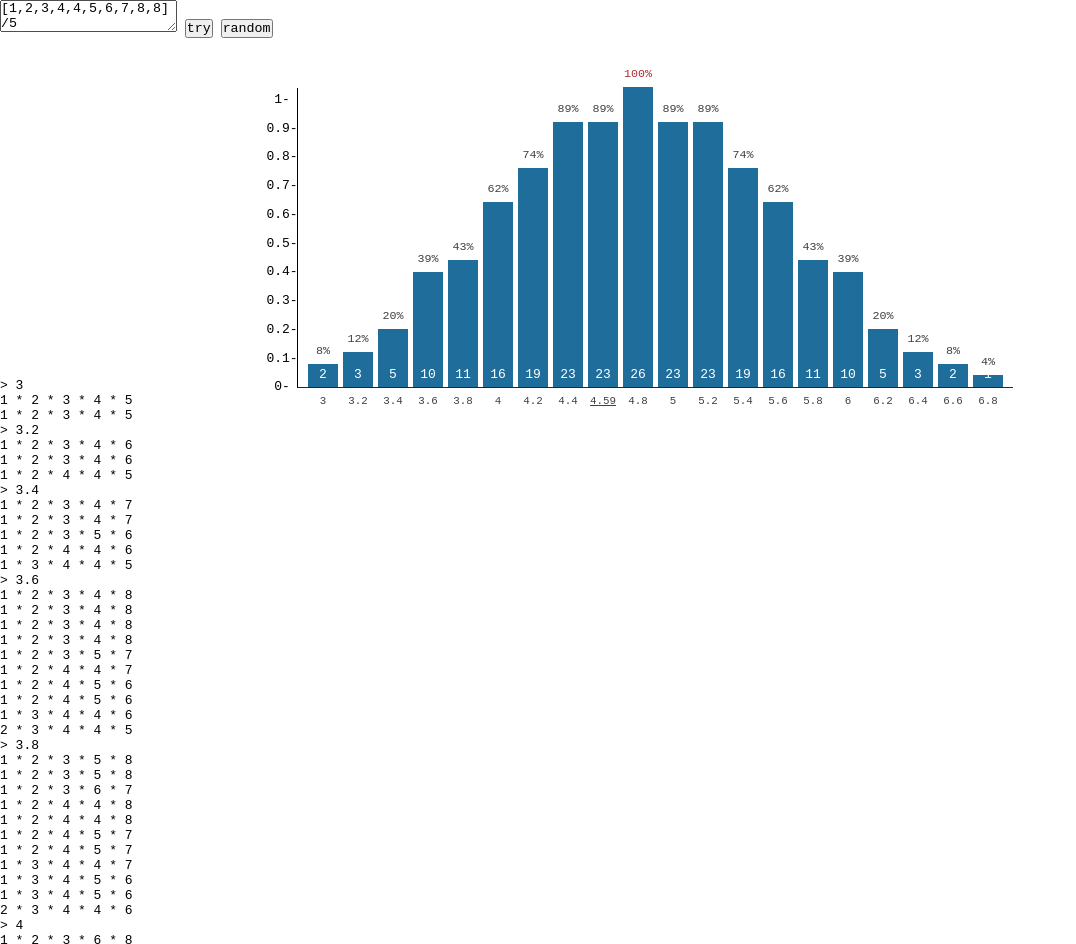
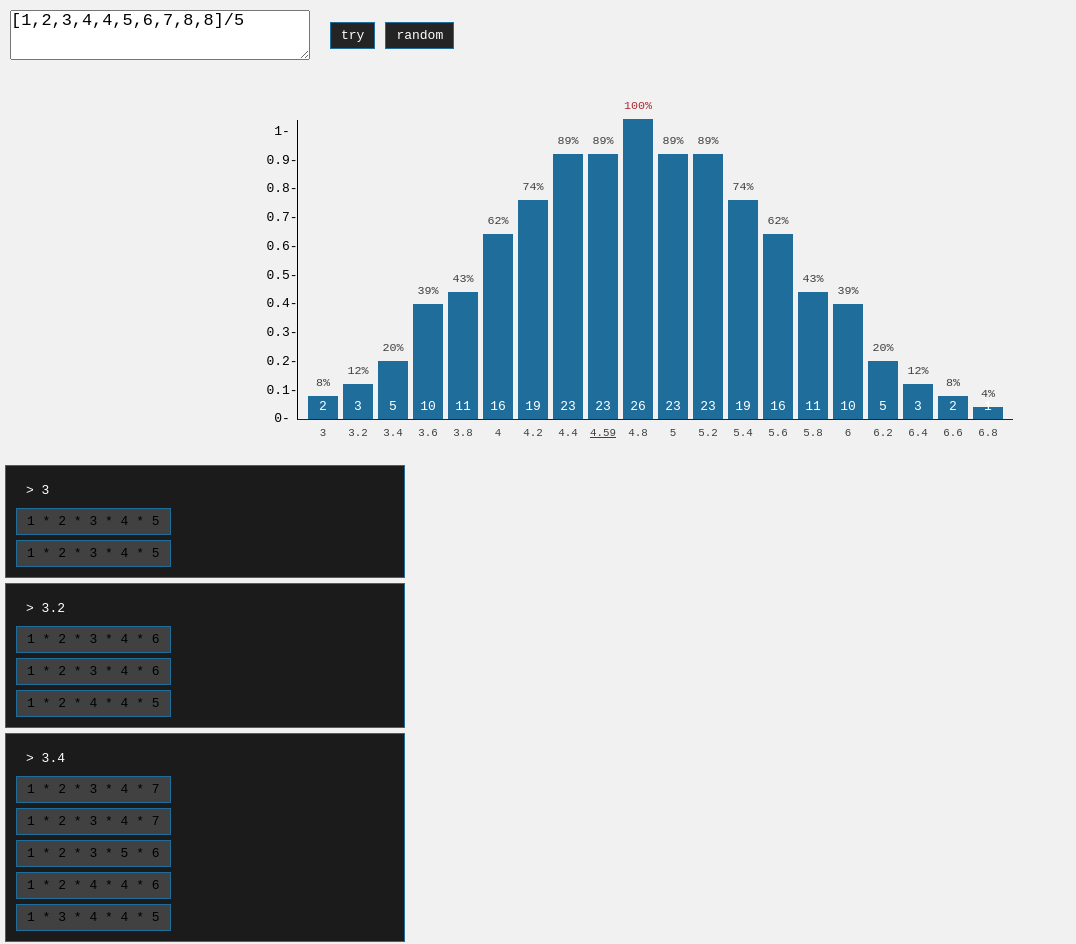
Before and after one commit to Cubical22/Point-Estimation, a plain HTML site: page index.html in a window 1280 px wide. Shown: the top 944 px of the page, without its empty margins (0-1076 px from the left). Drawn offline with Linux system fonts and the light colour scheme.

Commit message:
styled everything :>

```diff
--- a/app.js
+++ b/app.js
@@ -84,8 +84,7 @@ function handle_av_values(av, cursors) {
             is_done = true;
 
             const cursor_el = create_cursor_el(cursors);
-            value.el.appendChild(cursor_el);
-
+            value.el.querySelector(".cursor-holder").appendChild(cursor_el);
         }
     });
 
@@ -104,11 +103,14 @@ function handle_av_values(av, cursors) {
         }
 
         const cursor_el = create_cursor_el(cursors);
+        const cursors_holder_el = document.createElement("div");
+        cursors_holder_el.classList.add("cursor-holder");
 
         avs.push({av: av, count: 1, el: group_el});
 
+        cursors_holder_el.appendChild(cursor_el);
         group_el.appendChild(group_av_el);
-        group_el.appendChild(cursor_el);
+        group_el.appendChild(cursors_holder_el);
         data_groups_holder.appendChild(group_el);
     }
 }
--- a/index.html
+++ b/index.html
@@ -7,7 +7,7 @@
     <link rel="stylesheet" href="main.css">
 </head>
 <body>
-    <section>
+    <section class="input-section">
         <textarea type="text" placeholder="sample-data" class="sample-data" id="sample-data">[1,2,3,4,4,5,6,7,8,8]/5</textarea>
         <button class="sample-data-try">try</button>
         <button class="generate-random">random</button>
--- a/main.css
+++ b/main.css
@@ -1,8 +1,44 @@
+:root {
+    --main-blue: rgb(31 109 155);
+}
+
+body {
+    background: rgb(241, 241, 241);
+}
+
 * {
     margin: 0;
     padding: 0;
     font-family: monospace;
     box-sizing: border-box;
+
+    cursor: default;
+}
+
+.input-section {
+    display: flex;
+    align-items: center;
+    justify-content: flex-start;
+    gap: 10px;
+}
+
+button {
+    all: unset;
+    background-color: rgb(36, 36, 36);
+    color: white;
+    padding: 5px 10px;
+    border: 1px solid var(--main-blue);
+
+    cursor: pointer;
+}
+
+.sample-data {
+    margin: 10px;
+
+    font-size: 1.3rem;
+    width: 300px;
+    min-width: 300px;
+    min-height: 50px;
 }
 
 .chart-holder {
@@ -33,7 +69,7 @@
 .chart-value {
     position: relative;
 
-    background-color: rgb(31 109 155);
+    background-color: var(--main-blue);
     width: 30px;
     height: var(--height-set);
 
@@ -98,18 +134,45 @@
 .data-group {
     display: flex;
     flex-direction: column;
+
+    padding: 5px;
+    gap: 5px;
+
+    margin-top: 50px;
 }
 
 .group {
+    background-color: rgb(27, 27, 27);
+    display: flex;
+    flex-direction: column;
 
+    padding: 10px;
+
+    max-width: 400px;
+
+    border: 1px solid var(--main-blue);
 }
 
 .group-title {
     position: relative;
+    margin: 10px;
+    margin-top: 7px;
+
+    color: white;
+}
+
+.cursor-holder {
+    display: flex;
+    flex-direction: column;
+    gap: 5px;
 }
 
 .cursor {
+    width: fit-content;
+    padding: 5px 10px;
 
+    background-color: rgb(65, 65, 65);
+    border: 1px solid var(--main-blue);
 }
 
 .hover-text:hover::after {
```
